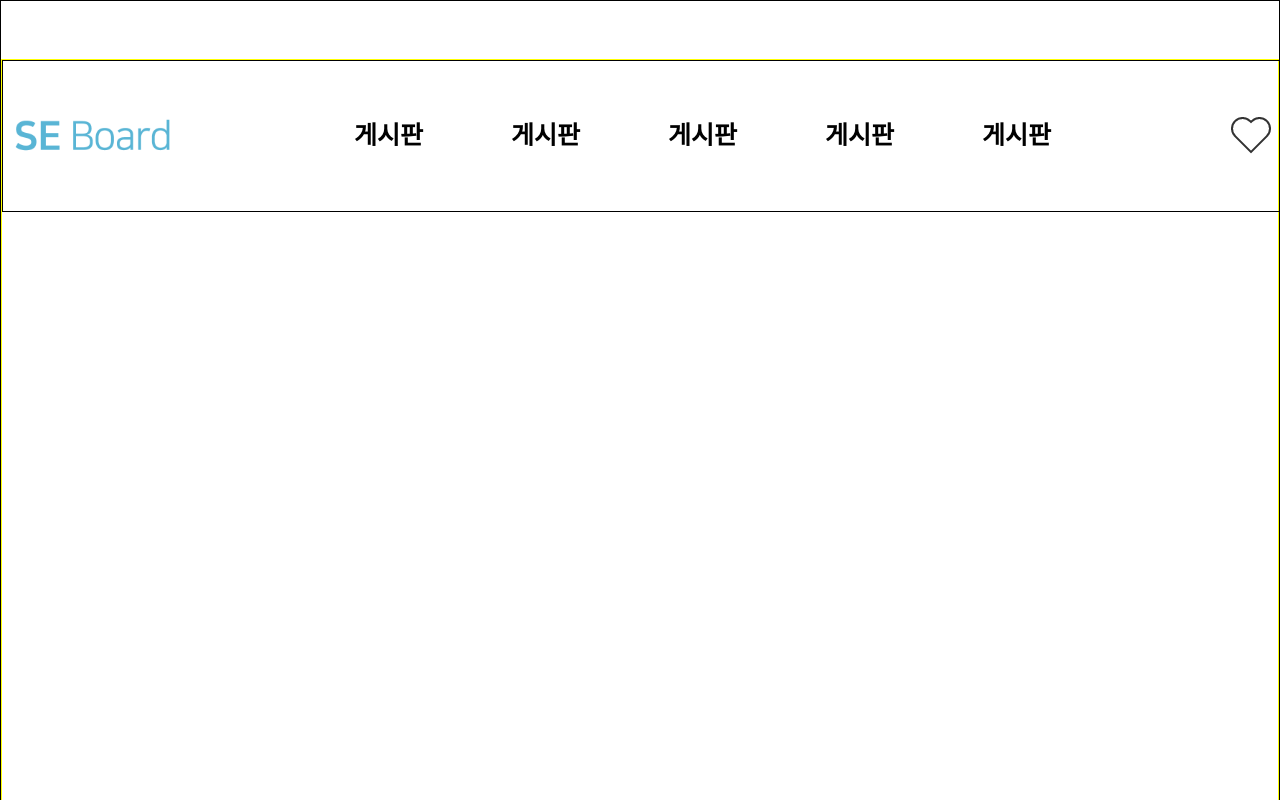
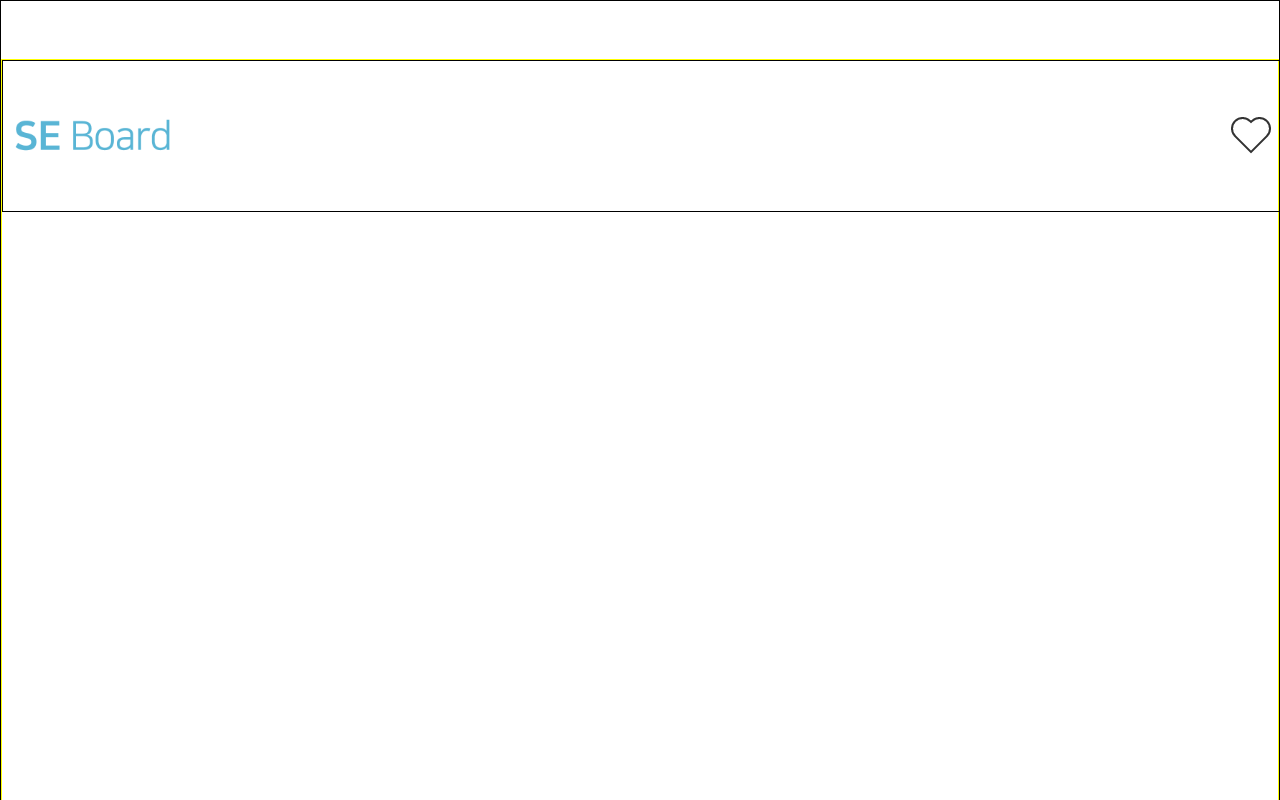
Before and after one commit to jihun1233/se_web_client, a React (Create React App) app: page / in a window 1280 px wide. Shown: the top 800 px of the page. Built offline with nearby package versions, Linux system fonts and the light colour scheme; the HTML template or start-up script is replaced by a standard one.

Commit message:
[UPDATE] MenuButton, MenuModule, HorizonBar 컴포넌트  Props변수명 일부 변경
- isHover -> isSelected 및 구조 일부 변경

```diff
--- a/src/components/atoms/HorizonBar/HorizonBar.js
+++ b/src/components/atoms/HorizonBar/HorizonBar.js
@@ -5,14 +5,14 @@
 const Container = styled.div`
   width: 100%;
   height: 5px;
-  background-color: #00a0de;
+  background-color: ${props => props.backgroundColor};
 `;
 
 const HorizonBar = ({ backgroundColor }) => {
   return <Container backgroundColor={backgroundColor} />;
 };
 HorizonBar.defaultProps = {
-  backgroundColor: 'black'
+  backgroundColor: '#00a0de'
 };
 HorizonBar.propTypes = {
   backgroundColor: PropTypes.string
--- a/src/components/atoms/MenuButton/MenuButton.js
+++ b/src/components/atoms/MenuButton/MenuButton.js
@@ -4,22 +4,23 @@
 
 const TitleWrapper = styled.h1`
   white-space: nowrap;
-  font-size: 2.5rem;
-  ${props => (props.isHover ? '{color: pink;  }' : '')};
+  font-size: 2rem;
+  ${props => (props.isSelected ? '{color: pink;  }' : '')};
 `;
 
-const MenuButton = ({ isHover }) => {
+const MenuButton = ({ isSelected, text }) => {
   return (
     <div>
-      <TitleWrapper isHover={isHover}>게시판</TitleWrapper>
+      <TitleWrapper isSelected={isSelected}>{text}</TitleWrapper>
     </div>
   );
 };
 MenuButton.defaultProps = {
-  isHover: false
+  isSelected: false
 };
 MenuButton.propTypes = {
-  isHover: PropTypes.bool
+  isSelected: PropTypes.bool,
+  text: PropTypes.string.isRequired
 };
 
 export default MenuButton;
--- a/src/components/modules/MenuModule/MenuModule.js
+++ b/src/components/modules/MenuModule/MenuModule.js
@@ -1,5 +1,6 @@
 import React, { useState } from 'react';
 import styled from 'styled-components';
+import PropTypes from 'prop-types';
 import TransitionHorizonBar from '../TransitionHorizonBar/TransitionHorizonBar';
 import MenuButton from '../../atoms/MenuButton/MenuButton';
 
@@ -9,14 +10,14 @@
   justify-content: space-around;
   align-items: center;
   flex-wrap: wrap;
-  width: 77px;
+  width: 100%
   height: 100%;
   &:hover {
     cursor: pointer;
   }
 `;
 
-const MenuModule = () => {
+const MenuModule = ({ isSelected, onClick, text }) => {
   const [isHover, setIsHover] = useState(false);
   return (
     <Container
@@ -29,12 +30,22 @@
         setIsHover(false);
       }}
       isHover={isHover}
+      onClick={onClick}
     >
       <div />
-      <MenuButton isHover={isHover} />
-      <TransitionHorizonBar isVisible={isHover} />
+      <MenuButton text={text} isSelected={isSelected} />
+      <TransitionHorizonBar isVisible={isSelected} />
     </Container>
   );
 };
+MenuModule.defaultProps = {
+  isSelected: false,
+  onClick: () => {}
+};
+MenuModule.propTypes = {
+  text: PropTypes.string.isRequired,
+  isSelected: PropTypes.bool,
+  onClick: PropTypes.func
+};
 
 export default MenuModule;
```
